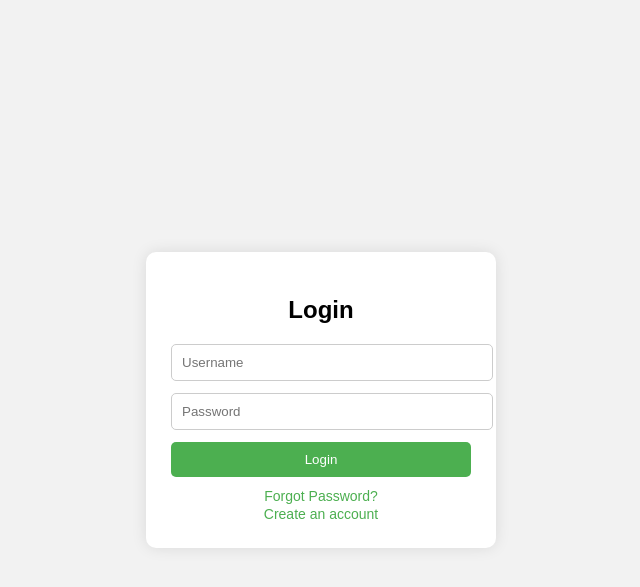
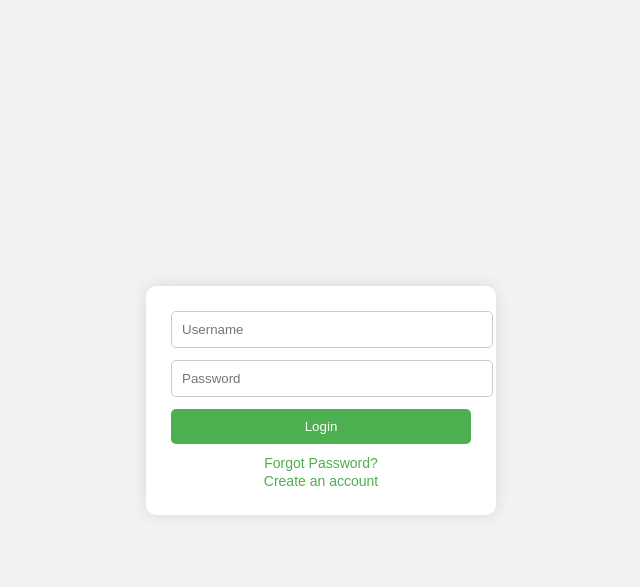
Before and after one commit to Mreow8/Sia-project, a Django app: template core/templates/dirimoedit.html in a window 1280 px wide. Shown: the top 587 px of the page, without its empty margins (319-959 px from the left). Run offline with Django 5.2, Linux system fonts and the light colour scheme; the template is opened without the code that fills it, so the values that code supplies are empty; parts of the project's set-up code (start-up, migrations or seed data) failed here and were passed over.

Commit message:
added nani oy

```diff
--- a/core/templates/dirimoedit.html
+++ b/core/templates/dirimoedit.html
@@ -65,7 +65,7 @@
 <body>
 
     <div class="container">
-        <h2>Login</h2>
+
 
         <form>
             <input type="text" placeholder="Username" required />
```
